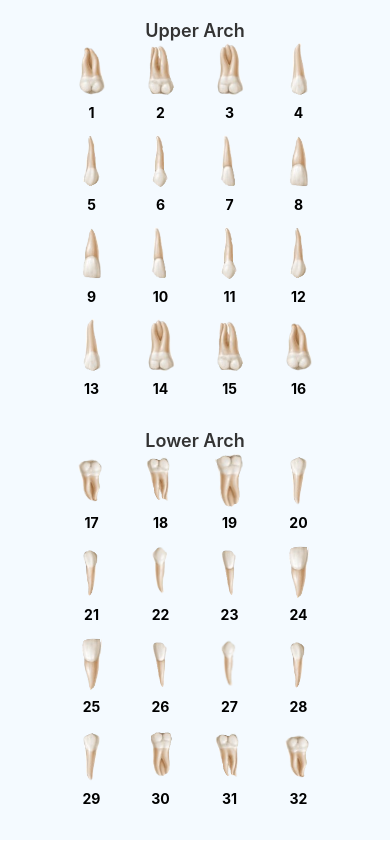
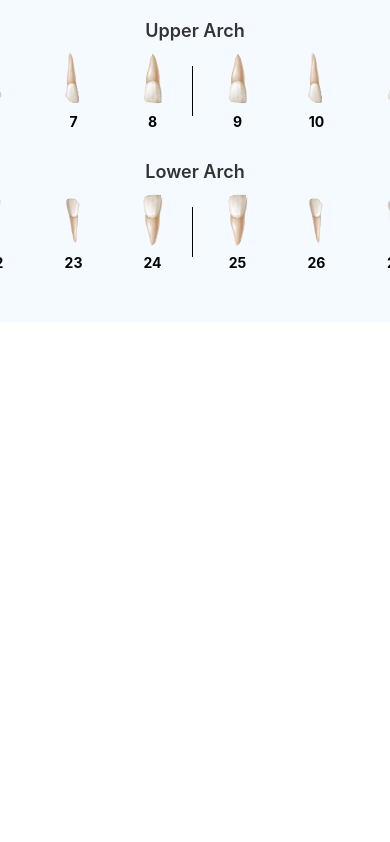
Before and after one commit to jophinbabu/tooth-chart, a React Native app: screen / in a window 390 px wide. Built offline with nearby package versions, Linux system fonts and the light colour scheme.

Commit message:
scroll feature

```diff
--- a/App.js
+++ b/App.js
@@ -1,31 +1,28 @@
 import React, { useState } from 'react';
-import { View, StyleSheet, Text, ScrollView } from 'react-native';
+import {
+  View,
+  StyleSheet,
+  Text,
+  ScrollView,
+  Dimensions,
+} from 'react-native';
 import ToothCard from './components/ToothCard';
 import ToothDetailModal from './components/ToothDetailModal';
 import teethDataJson from './data/teethData.json';
 
-// Utility to chunk array into smaller arrays of a given size
-const chunkArray = (array, size) => {
-  return Array.from({ length: Math.ceil(array.length / size) }, (_, index) =>
-    array.slice(index * size, index * size + size)
-  );
-};
-
 export default function App() {
-
-
-
   const [selectedTooth, setSelectedTooth] = useState(null);
   const [teethData, setTeethData] = useState(teethDataJson);
 
-  // Organize teeth into upper and lower arches
+  const screenWidth = Dimensions.get('window').width;
+
   const upperTeeth = teethData
     .filter(t => t.quadrant.startsWith('Upper'))
-    .sort((a, b) => a.number - b.number); // 1 - 16
+    .sort((a, b) => a.number - b.number); // 1-16
 
   const lowerTeeth = teethData
     .filter(t => t.quadrant.startsWith('Lower'))
-    .sort((a, b) => a.number - b.number); // 17 - 32
+    .sort((a, b) => a.number - b.number); // 17-32
 
   const handleUpdate = (updatedTooth) => {
     const newData = teethData.map(t =>
@@ -34,27 +31,37 @@ export default function App() {
     setTeethData(newData);
   };
 
+  const renderArch = (teeth, label, archKey) => {
+    return (
+      <View style={styles.archWrapper}>
+        <Text style={styles.label}>{label}</Text>
+
+        <ScrollView
+          horizontal
+          showsHorizontalScrollIndicator={false}
+          contentContainerStyle={styles.archScrollContainer}
+        >
+          {teeth.map((tooth, index) => (
+            <View
+              key={tooth.id}
+              style={[
+                styles.toothWrapper,
+                index === 7 && styles.centerSeparatorWrapper, // after 8th tooth
+              ]}
+            >
+              <ToothCard tooth={tooth} onPress={setSelectedTooth} />
+              {index === 7 && <View style={styles.centerLine} />}
+            </View>
+          ))}
+        </ScrollView>
+      </View>
+    );
+  };
+
   return (
     <ScrollView contentContainerStyle={styles.container}>
-      <Text style={styles.label}>Upper Arch</Text>
-      {chunkArray(upperTeeth, 4).map((row, index) => (
-        <View key={`upper-${index}`} style={styles.row}>
-          {row.map(tooth => (
-            <ToothCard key={tooth.id} tooth={tooth} onPress={setSelectedTooth} />
-          ))}
-        </View>
-      ))}
-
-      <View style={styles.spacer} />
-
-      <Text style={styles.label}>Lower Arch</Text>
-      {chunkArray(lowerTeeth, 4).map((row, index) => (
-        <View key={`lower-${index}`} style={styles.row}>
-          {row.map(tooth => (
-            <ToothCard key={tooth.id} tooth={tooth} onPress={setSelectedTooth} />
-          ))}
-        </View>
-      ))}
+      {renderArch(upperTeeth, 'Upper Arch', 'upper')}
+      {renderArch(lowerTeeth, 'Lower Arch', 'lower')}
 
       <ToothDetailModal
         visible={!!selectedTooth}
@@ -69,22 +76,38 @@ export default function App() {
 const styles = StyleSheet.create({
   container: {
     paddingVertical: 20,
-    paddingHorizontal: 10,
     backgroundColor: '#f4faff',
     alignItems: 'center',
   },
-  row: {
-    flexDirection: 'row',
-    justifyContent: 'center',
-    marginBottom: 12,
+  archWrapper: {
+    marginBottom: 30,
+    width: '100%',
+    alignItems: 'center',
   },
   label: {
     fontSize: 18,
     fontWeight: '600',
-    marginBottom: 1,
+    marginBottom: 10,
     color: '#333',
   },
-  spacer: {
-    height: 20,
+  archScrollContainer: {
+    flexDirection: 'row',
+    alignItems: 'center',
+    paddingHorizontal: 20,
+  },
+  toothWrapper: {
+    marginHorizontal: 5,
+    alignItems: 'center',
+    justifyContent: 'center',
+  },
+  centerSeparatorWrapper: {
+    flexDirection: 'row',
+    alignItems: 'center',
+  },
+  centerLine: {
+    width: 1,
+    height: 50,
+    backgroundColor: '#000',
+    marginLeft: 5,
   },
 });
```
